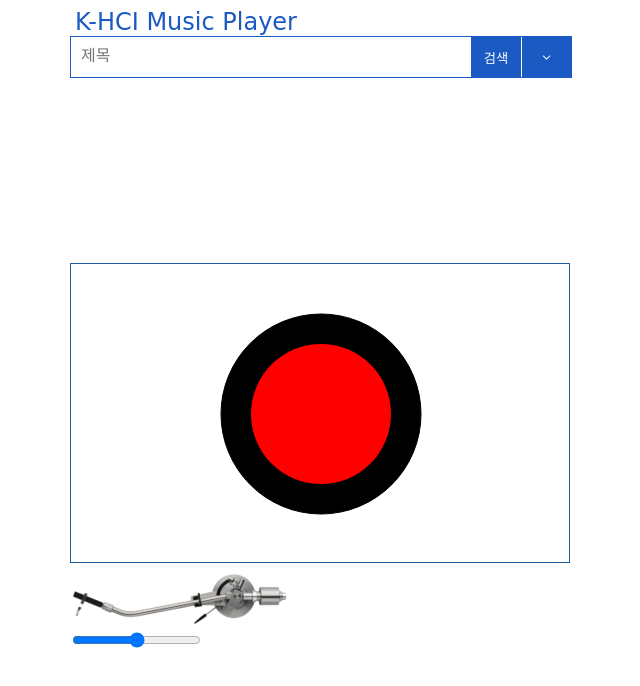
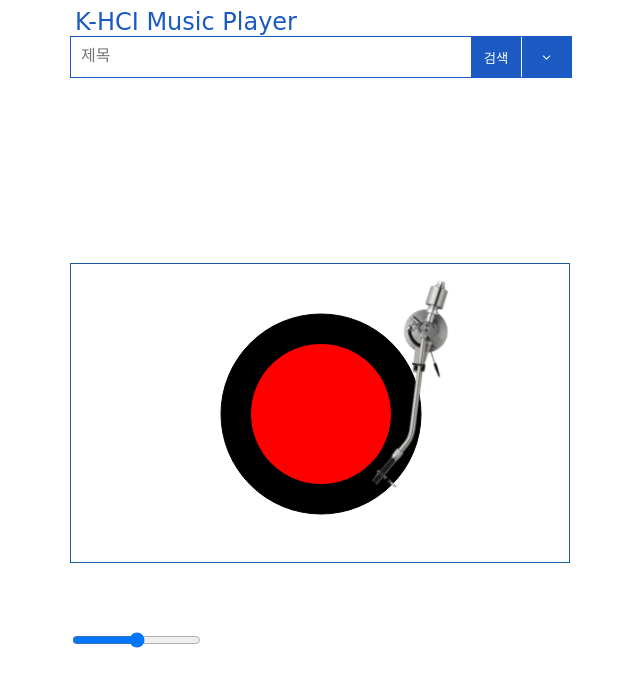
Before and after one commit to jongwan56/jongwan56.github.io-KHCI, a plain HTML site: page index.html in a window 1280 px wide. Both pictures are taken after a click on the button 866 px from the left and 57 px from the top of the page. Shown: the whole page, without its empty margins (320-960 px from the left). Drawn offline with Linux system fonts and the light colour scheme; a web font is replaced by a local one.

Commit message:
톤암 위치 문제 해결

```diff
--- a/index.html
+++ b/index.html
@@ -90,12 +90,12 @@
 <script type="text/javascript">
 $(document).ready(function(){
 	main();
-	$('#square').click(function(){
-    	$('.library').toggle();
-    	$('.playlist').toggle();
-    	$('.player').toggle();
-    	$('#vol_control').toggle();
-	});
+	// $('#square').click(function(){
+  //   	$('.library').toggle();
+  //   	$('.playlist').toggle();
+  //   	$('.player').toggle();
+  //   	$('#vol_control').toggle();
+	// });
 });
 </script>
 </html>
--- a/khci-player.css
+++ b/khci-player.css
@@ -95,6 +95,8 @@ user-select: none;
 -webkit-user-drag: none;
 -webkit-user-select: none;
 -ms-user-select: none;
+
+transform:  rotateZ(-72deg);
 }
 
 /*#Record {
--- a/khci-player.js
+++ b/khci-player.js
@@ -346,7 +346,7 @@ function main() {
   pressed = false; //is it grabbed? set to true for rotation without grabbing
   timeConstant = 325; //ms dampening in autospin mode, time to snap in snap mode
   target = 0; //target angle to which the animation will spin the element after mouse release
-  rotation = 0; //store the current object rotation !!Do NOT manually change unless you REALLY know what you are doing!!
+  rotation = -72; //store the current object rotation !!Do NOT manually change unless you REALLY know what you are doing!!
   increments = 10; //in snapping mode, how many increments you want to have
   var snap = true; //snapping mode on/off
   //END SETTINGS
@@ -465,10 +465,9 @@ function main() {
 
   function setSpinnerPos() {
     var temp_angle = rotation;
+    console.log(temp_angle);
     rotate(0);
 
-    var bounds = spinner.getBoundingClientRect(); //get CSS bounds of the object
-    center = new Point((bounds.left + (spinner.offsetWidth * 0.78)), (bounds.top + (spinner.offsetHeight / 2)));
     $("#test").position({
       my: "center",
       at: "center+10% top+22%",
@@ -476,7 +475,10 @@ function main() {
       collision: "flip"
     })
 
-    rotate(temp_angle);
+    var bounds = spinner.getBoundingClientRect(); //get CSS bounds of the object
+    center = new Point((bounds.left + (spinner.offsetWidth * 0.78)), (bounds.top + (spinner.offsetHeight / 2)));
+
+    rotate(-temp_angle);
 
   }
 
@@ -644,4 +646,12 @@ function main() {
       }
     }
   }
+
+  $('#square').click(function(){
+    	$('.library').toggle();
+    	$('.playlist').toggle();
+    	$('.player').toggle();
+    	$('#vol_control').toggle();
+      setSpinnerPos();
+	});
 }
```
